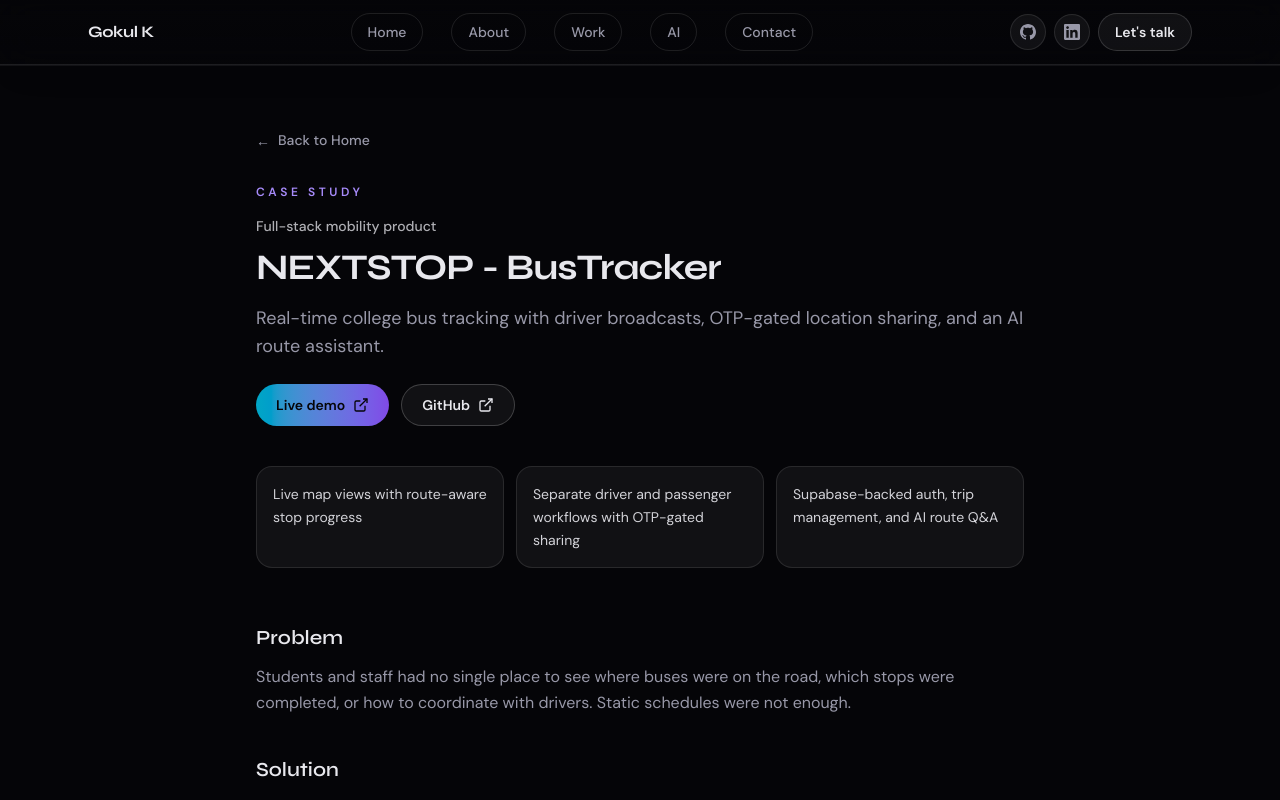
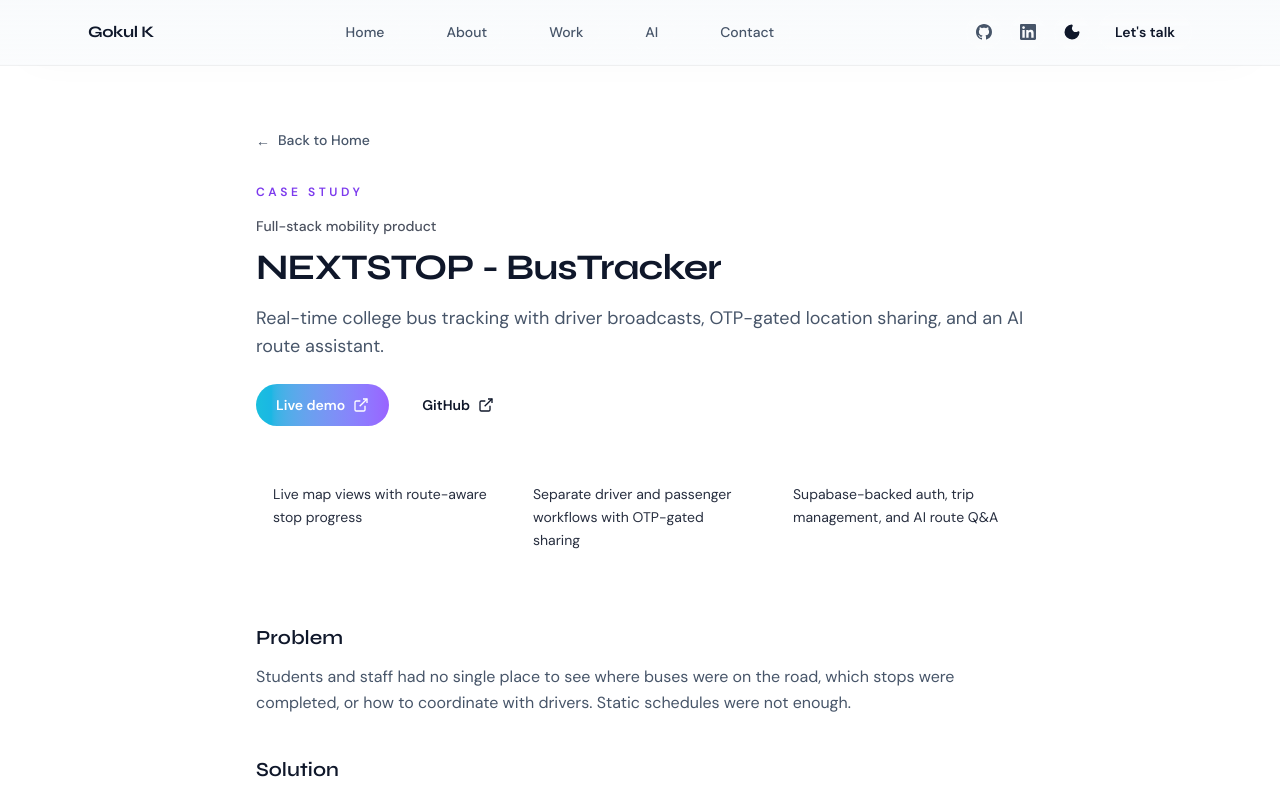
Before and after one commit to Gokul-k07/Gokul_portfolio, a Next.js app: page /projects/nextstop-bustracker in a window 1280 px wide. Shown: the top 800 px of the page. Built offline with nearby package versions, Linux system fonts and the light colour scheme; no server answers.

Commit message:
feat: implement dark/light theme toggle system with CSS variables and context provider

```diff
--- a/app/globals.css
+++ b/app/globals.css
@@ -1,6 +1,7 @@
 @import "tailwindcss";
 
 :root {
+  /* Dark Theme (Default) */
   --bg-void: #050508;
   --bg-elevated: #0a0a0f;
   --bg-card: rgba(18, 18, 28, 0.65);
@@ -13,6 +14,26 @@
   --glow-violet: rgba(167, 139, 250, 0.4);
   --border-subtle: rgba(255, 255, 255, 0.08);
   --ring-glow: 0 0 40px -8px var(--glow-cyan);
+}
+
+:root:not(.dark) {
+  /* Light Theme */
+  --bg-void: #ffffff;
+  --bg-elevated: #f8fafc;
+  --bg-card: rgba(248, 250, 252, 0.85);
+  --foreground: #0f172a;
+  --foreground-muted: #475569;
+  --accent-cyan: #2563eb;
+  --accent-violet: #7c3aed;
+  --accent-magenta: #ec4899;
+  --glow-cyan: rgba(37, 99, 235, 0.25);
+  --glow-violet: rgba(124, 58, 237, 0.2);
+  --border-subtle: rgba(15, 23, 42, 0.08);
+  --ring-glow: 0 0 40px -8px var(--glow-cyan);
+}
+
+html {
+  transition: background-color 0.3s ease, color 0.3s ease;
 }
 
 @theme inline {
@@ -51,6 +72,16 @@ body {
   backdrop-filter: blur(20px) saturate(160%);
   -webkit-backdrop-filter: blur(20px) saturate(160%);
   box-shadow: 0 1px 0 rgba(255, 255, 255, 0.06), 0 12px 40px -28px rgba(0, 0, 0, 0.65);
+  transition: background 0.3s ease, box-shadow 0.3s ease;
+}
+
+:root:not(.dark) .header-glass {
+  background: linear-gradient(
+    180deg,
+    rgba(248, 250, 252, 0.85) 0%,
+    rgba(248, 250, 252, 0.65) 100%
+  );
+  box-shadow: 0 1px 0 rgba(15, 23, 42, 0.06), 0 12px 40px -28px rgba(0, 0, 0, 0.1);
 }
 
 @media (prefers-reduced-motion: reduce) {
@@ -92,6 +123,14 @@ section[id] {
     radial-gradient(ellipse 70% 50% at 80% 60%, rgba(167, 139, 250, 0.18), transparent 45%),
     radial-gradient(ellipse 50% 40% at 50% 90%, rgba(232, 121, 249, 0.08), transparent 40%);
   animation: gradient-shift 14s ease-in-out infinite;
+  transition: background 0.3s ease;
+}
+
+:root:not(.dark) .hero-gradient-mesh {
+  background:
+    radial-gradient(ellipse 80% 60% at 20% 40%, rgba(37, 99, 235, 0.08), transparent 50%),
+    radial-gradient(ellipse 70% 50% at 80% 60%, rgba(124, 58, 237, 0.06), transparent 45%),
+    radial-gradient(ellipse 50% 40% at 50% 90%, rgba(236, 72, 153, 0.04), transparent 40%);
 }
 
 /* Subtle grid overlay */
@@ -101,6 +140,13 @@ section[id] {
     linear-gradient(90deg, rgba(255, 255, 255, 0.03) 1px, transparent 1px);
   background-size: 64px 64px;
   mask-image: radial-gradient(ellipse 80% 70% at 50% 40%, black 20%, transparent 70%);
+  transition: background-image 0.3s ease;
+}
+
+:root:not(.dark) .hero-grid {
+  background-image:
+    linear-gradient(rgba(15, 23, 42, 0.05) 1px, transparent 1px),
+    linear-gradient(90deg, rgba(15, 23, 42, 0.05) 1px, transparent 1px);
 }
 
 /* Glass card */
@@ -110,18 +156,32 @@ section[id] {
   -webkit-backdrop-filter: blur(16px);
   border: 1px solid var(--border-subtle);
   box-shadow: 0 8px 32px rgba(0, 0, 0, 0.35);
+  transition: border-color 0.3s ease, box-shadow 0.3s ease;
 }
 
 .glass:hover {
   border-color: rgba(255, 255, 255, 0.12);
 }
 
+:root:not(.dark) .glass:hover {
+  border-color: rgba(15, 23, 42, 0.12);
+}
+
 /* Primary CTA glow */
 .btn-glow {
   box-shadow: 0 0 24px -4px var(--glow-cyan), inset 0 1px 0 rgba(255, 255, 255, 0.1);
+  transition: box-shadow 0.3s ease;
 }
 
 .btn-glow:hover {
+  box-shadow: 0 0 36px -2px var(--glow-cyan), 0 0 20px -4px var(--glow-violet);
+}
+
+:root:not(.dark) .btn-glow {
+  box-shadow: 0 0 24px -4px var(--glow-cyan), inset 0 1px 0 rgba(15, 23, 42, 0.05);
+}
+
+:root:not(.dark) .btn-glow:hover {
   box-shadow: 0 0 36px -2px var(--glow-cyan), 0 0 20px -4px var(--glow-violet);
 }
 
@@ -157,6 +217,18 @@ section[id] {
     inset 0 1px 0 rgba(255, 255, 255, 0.08),
     0 0 0 1px rgba(34, 211, 238, 0.12),
     0 24px 80px -32px rgba(34, 211, 238, 0.25);
+  transition: background 0.3s ease, box-shadow 0.3s ease;
+}
+
+:root:not(.dark) .ai-panel-frame {
+  background:
+    linear-gradient(135deg, rgba(37, 99, 235, 0.04) 0%, transparent 42%),
+    linear-gradient(315deg, rgba(124, 58, 237, 0.04) 0%, transparent 45%),
+    rgba(248, 250, 252, 0.92);
+  box-shadow:
+    inset 0 1px 0 rgba(15, 23, 42, 0.08),
+    0 0 0 1px rgba(37, 99, 235, 0.1),
+    0 24px 80px -32px rgba(37, 99, 235, 0.1);
 }
 
 .ai-scanlines {
@@ -173,6 +245,17 @@ section[id] {
   );
   opacity: 0.35;
   mix-blend-mode: overlay;
+  transition: background 0.3s ease;
+}
+
+:root:not(.dark) .ai-scanlines {
+  background: repeating-linear-gradient(
+    0deg,
+    transparent,
+    transparent 2px,
+    rgba(15, 23, 42, 0.08) 2px,
+    rgba(15, 23, 42, 0.08) 3px
+  );
 }
 
 .ai-corner {
@@ -181,6 +264,11 @@ section[id] {
   height: 18px;
   border-color: rgba(34, 211, 238, 0.45);
   pointer-events: none;
+  transition: border-color 0.3s ease;
+}
+
+:root:not(.dark) .ai-corner {
+  border-color: rgba(37, 99, 235, 0.4);
 }
 
 .ai-corner-tl {
--- a/app/layout.tsx
+++ b/app/layout.tsx
@@ -2,6 +2,7 @@ import type { Metadata, Viewport } from "next";
 import { DM_Sans, Syne } from "next/font/google";
 import { InteractiveCursor } from "@/components/InteractiveCursor";
 import { SiteHeader } from "@/components/SiteHeader";
+import { ThemeProvider } from "@/components/ThemeProvider";
 import { getSiteUrl } from "@/lib/site";
 import "./globals.css";
 
@@ -26,7 +27,7 @@ function Html({ children }: { children: React.ReactNode }) {
   return (
     <html
       lang="en"
-      className={`${syne.variable} ${dmSans.variable} dark h-full antialiased`}
+      className={`${syne.variable} ${dmSans.variable} h-full antialiased`}
       suppressHydrationWarning
     >
       {children}
@@ -116,10 +117,11 @@ export default function RootLayout({
 }>) {
   return (
     <Html>
-      <body className="flex min-h-full flex-col bg-background font-sans text-foreground" suppressHydrationWarning>
-        <SiteHeader />
-        <InteractiveCursor />
-        {children}
+      <ThemeProvider>
+        <body className="flex min-h-full flex-col bg-background font-sans text-foreground" suppressHydrationWarning>
+          <SiteHeader />
+          <InteractiveCursor />
+          {children}
         <script
           type="application/ld+json"
           dangerouslySetInnerHTML={{
@@ -230,6 +232,7 @@ export default function RootLayout({
           }}
         />
       </body>
+      </ThemeProvider>
     </Html>
   );
 }
--- a/app/sitemap.ts
+++ b/app/sitemap.ts
@@ -3,7 +3,7 @@ import { getAllProjectSlugs } from "@/data/projects";
 import { getSiteUrl } from "@/lib/site";
 
 export default function sitemap(): MetadataRoute.Sitemap {
-  const base = "https://gokulk.vercel.app/"; //getSiteUrl();
+  const base = getSiteUrl();
   const lastModified = new Date();
 
   const projectUrls = getAllProjectSlugs().map((slug) => ({
--- a/components/SiteHeader.tsx
+++ b/components/SiteHeader.tsx
@@ -5,6 +5,7 @@ import { usePathname } from "next/navigation";
 import { motion, useReducedMotion } from "framer-motion";
 import { profile } from "@/data/profile";
 import { IconGithub, IconLinkedIn } from "@/components/icons/SocialIcons";
+import { ThemeToggle } from "@/components/ThemeToggle";
 import { useScrollSpy } from "@/hooks/useScrollSpy";
 
 const links = [
@@ -78,6 +79,7 @@ export function SiteHeader() {
           >
             <IconLinkedIn className="h-4 w-4" />
           </a>
+          <ThemeToggle />
           <Link
             href="/#contact"
             scroll={true}
--- /dev/null
+++ b/components/ThemeProvider.tsx
@@ -0,0 +1,30 @@
+'use client';
+
+import React, { createContext, useContext } from 'react';
+import { useTheme, type Theme } from '@/hooks/useTheme';
+
+interface ThemeContextType {
+  theme: Theme;
+  toggle: () => void;
+  setTheme: (theme: Theme) => void;
+}
+
+const ThemeContext = createContext<ThemeContextType | undefined>(undefined);
+
+export function ThemeProvider({ children }: { children: React.ReactNode }) {
+  const themeHook = useTheme();
+
+  return (
+    <ThemeContext.Provider value={themeHook}>
+      {children}
+    </ThemeContext.Provider>
+  );
+}
+
+export function useThemeContext() {
+  const context = useContext(ThemeContext);
+  if (context === undefined) {
+    throw new Error('useThemeContext must be used within ThemeProvider');
+  }
+  return context;
+}
--- /dev/null
+++ b/components/ThemeToggle.tsx
@@ -0,0 +1,33 @@
+'use client';
+
+import { motion } from 'framer-motion';
+import { Moon, Sun } from 'lucide-react';
+import { useThemeContext } from './ThemeProvider';
+
+export function ThemeToggle() {
+  const { theme, toggle } = useThemeContext();
+
+  return (
+    <button
+      onClick={toggle}
+      className="flex h-9 w-9 items-center justify-center rounded-full border border-white/10 bg-white/5 text-foreground transition-all duration-300 hover:border-[var(--accent-cyan)]/40 hover:bg-white/10 hover:text-[var(--accent-cyan)]"
+      aria-label={`Switch to ${theme === 'dark' ? 'light' : 'dark'} mode`}
+      suppressHydrationWarning
+    >
+      <motion.div
+        key={theme}
+        initial={{ opacity: 0, rotate: -180 }}
+        animate={{ opacity: 1, rotate: 0 }}
+        exit={{ opacity: 0, rotate: 180 }}
+        transition={{ duration: 0.3 }}
+        className="flex items-center justify-center"
+      >
+        {theme === 'dark' ? (
+          <Sun size={18} fill="currentColor" />
+        ) : (
+          <Moon size={18} fill="currentColor" />
+        )}
+      </motion.div>
+    </button>
+  );
+}
--- /dev/null
+++ b/hooks/useTheme.ts
@@ -0,0 +1,80 @@
+'use client';
+
+import { useCallback, useEffect, useState } from 'react';
+
+export type Theme = 'dark' | 'light';
+
+interface ThemeContextType {
+  theme: Theme;
+  toggle: () => void;
+  setTheme: (theme: Theme) => void;
+}
+
+const STORAGE_KEY = 'gokul-theme';
+const DARK_CLASS = 'dark';
+
+/**
+ * Custom hook for managing theme state with localStorage persistence
+ * and system preference detection
+ */
+export function useTheme(): ThemeContextType {
+  const [theme, setThemeState] = useState<Theme>('dark');
+  const [mounted, setMounted] = useState(false);
+
+  // Initialize theme on mount from localStorage or system preference
+  useEffect(() => {
+    // Check localStorage first
+    const saved = localStorage.getItem(STORAGE_KEY) as Theme | null;
+
+    if (saved) {
+      setThemeState(saved);
+      applyTheme(saved);
+    } else {
+      // Check system preference
+      const prefersDark = window.matchMedia('(prefers-color-scheme: dark)').matches;
+      const systemTheme: Theme = prefersDark ? 'dark' : 'light';
+      setThemeState(systemTheme);
+      applyTheme(systemTheme);
+    }
+
+    setMounted(true);
+  }, []);
+
+  // Listen for storage changes across tabs
+  useEffect(() => {
+    const handleStorageChange = (e: StorageEvent) => {
+      if (e.key === STORAGE_KEY && e.newValue) {
+        const newTheme = e.newValue as Theme;
+        setThemeState(newTheme);
+        applyTheme(newTheme);
+      }
+    };
+
+    window.addEventListener('storage', handleStorageChange);
+    return () => window.removeEventListener('storage', handleStorageChange);
+  }, []);
+
+  const setTheme = useCallback((newTheme: Theme) => {
+    setThemeState(newTheme);
+    applyTheme(newTheme);
+    localStorage.setItem(STORAGE_KEY, newTheme);
+  }, []);
+
+  const toggle = useCallback(() => {
+    setTheme(theme === 'dark' ? 'light' : 'dark');
+  }, [theme, setTheme]);
+
+  return { theme: mounted ? theme : 'dark', toggle, setTheme };
+}
+
+/**
+ * Apply theme to the document root
+ */
+function applyTheme(theme: Theme) {
+  const html = document.documentElement;
+  if (theme === 'dark') {
+    html.classList.add(DARK_CLASS);
+  } else {
+    html.classList.remove(DARK_CLASS);
+  }
+}
```
Also changed, not shown: components/ScrollProgress.tsx (added), 2 other files (tests, documents, lock files or other folders).
